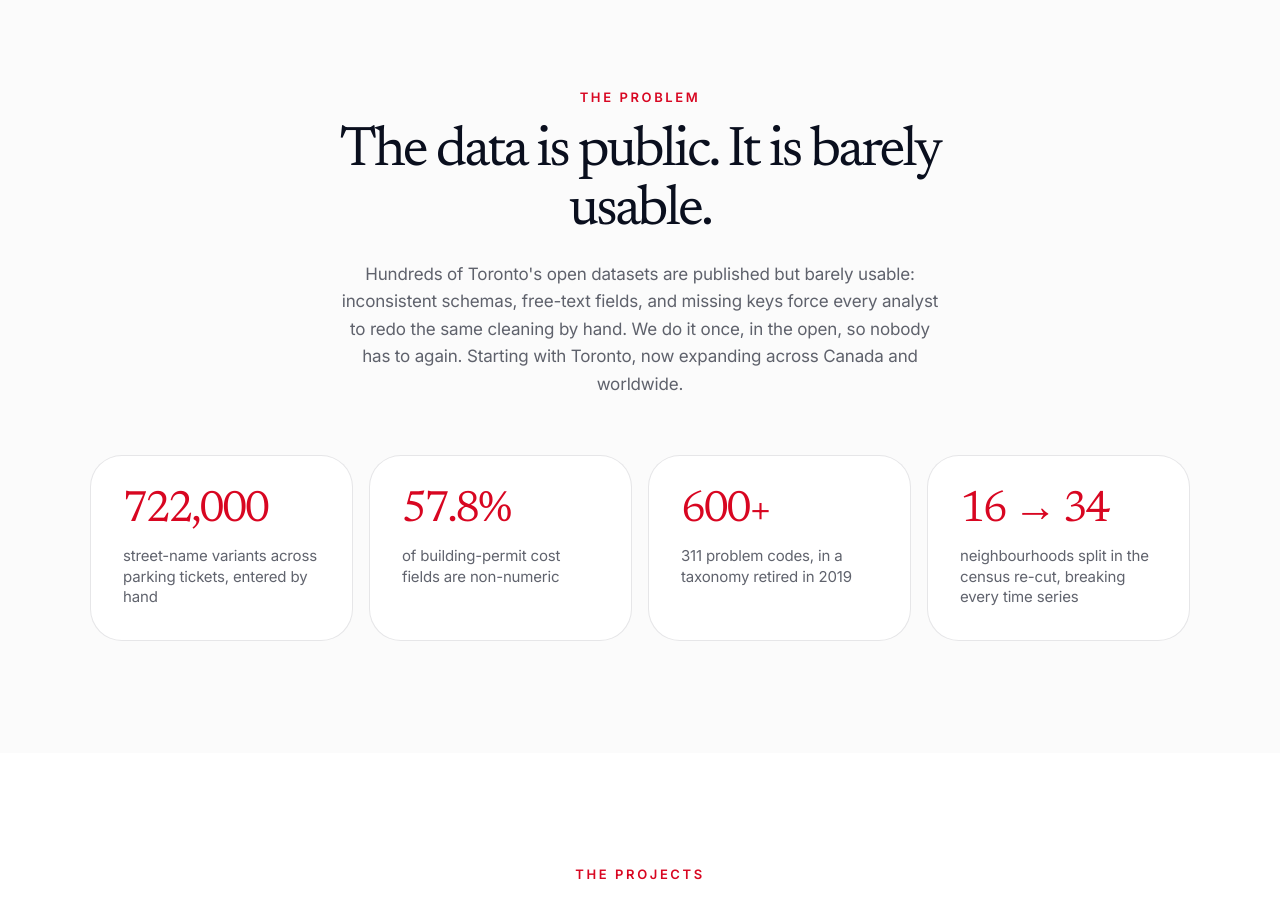
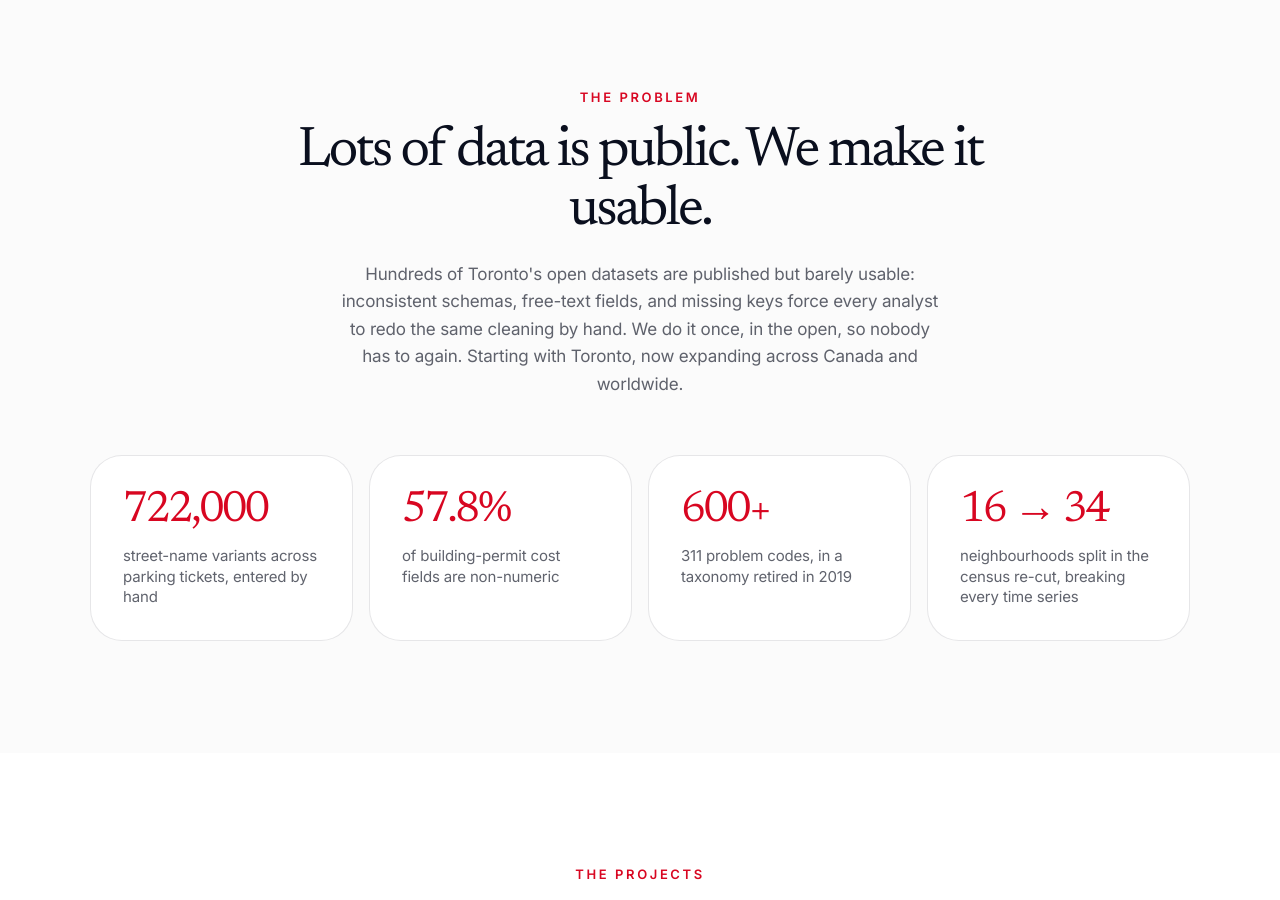
Before and after one commit to Nshipyard/canada-nshipyard, a Next.js app: page / in a window 1280 px wide. Shown: the part 840-1740 px from the top of the page. Built offline with nearby package versions, Linux system fonts and the light colour scheme.

Commit message:
Problem title: frame it as the problem we solve

```diff
--- a/src/i18n.tsx
+++ b/src/i18n.tsx
@@ -26,7 +26,7 @@ const en = {
   },
   problem: {
     kicker: "The problem",
-    title: "The data is public. It is barely usable.",
+    title: "Lots of data is public. We make it usable.",
     body: "Hundreds of Toronto's open datasets are published but barely usable: inconsistent schemas, free-text fields, and missing keys force every analyst to redo the same cleaning by hand. We do it once, in the open, so nobody has to again. Starting with Toronto, now expanding across Canada and worldwide.",
     stats: [
       { value: "722,000", label: "street-name variants across parking tickets, entered by hand" },
@@ -274,7 +274,7 @@ const fr: Dict = {
   },
   problem: {
     kicker: "Le problème",
-    title: "Les données sont publiques. Elles sont à peine utilisables.",
+    title: "Beaucoup de données sont publiques. Nous les rendons utilisables.",
     body: "Des centaines de jeux de données ouverts de Toronto sont publiés mais à peine utilisables : schémas incohérents, champs en texte libre, clés manquantes. Chaque analyste refait le même nettoyage à la main. Nous le faisons une fois, en public, pour que personne n'ait à le refaire. En commençant par Toronto, puis à travers le Canada et le monde entier.",
     stats: [
       { value: "722 000", label: "variantes de noms de rue dans les contraventions, saisies à la main" },
```
